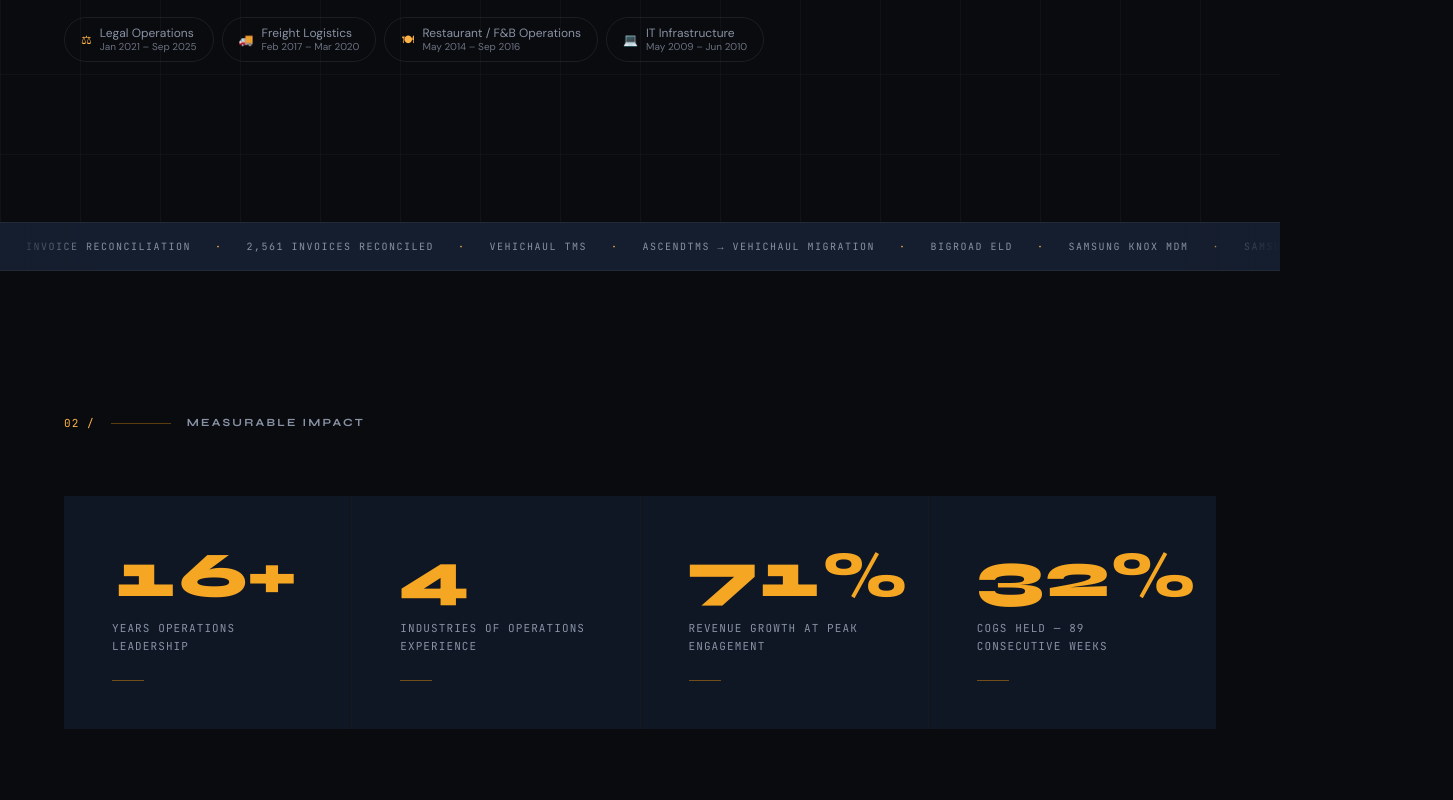
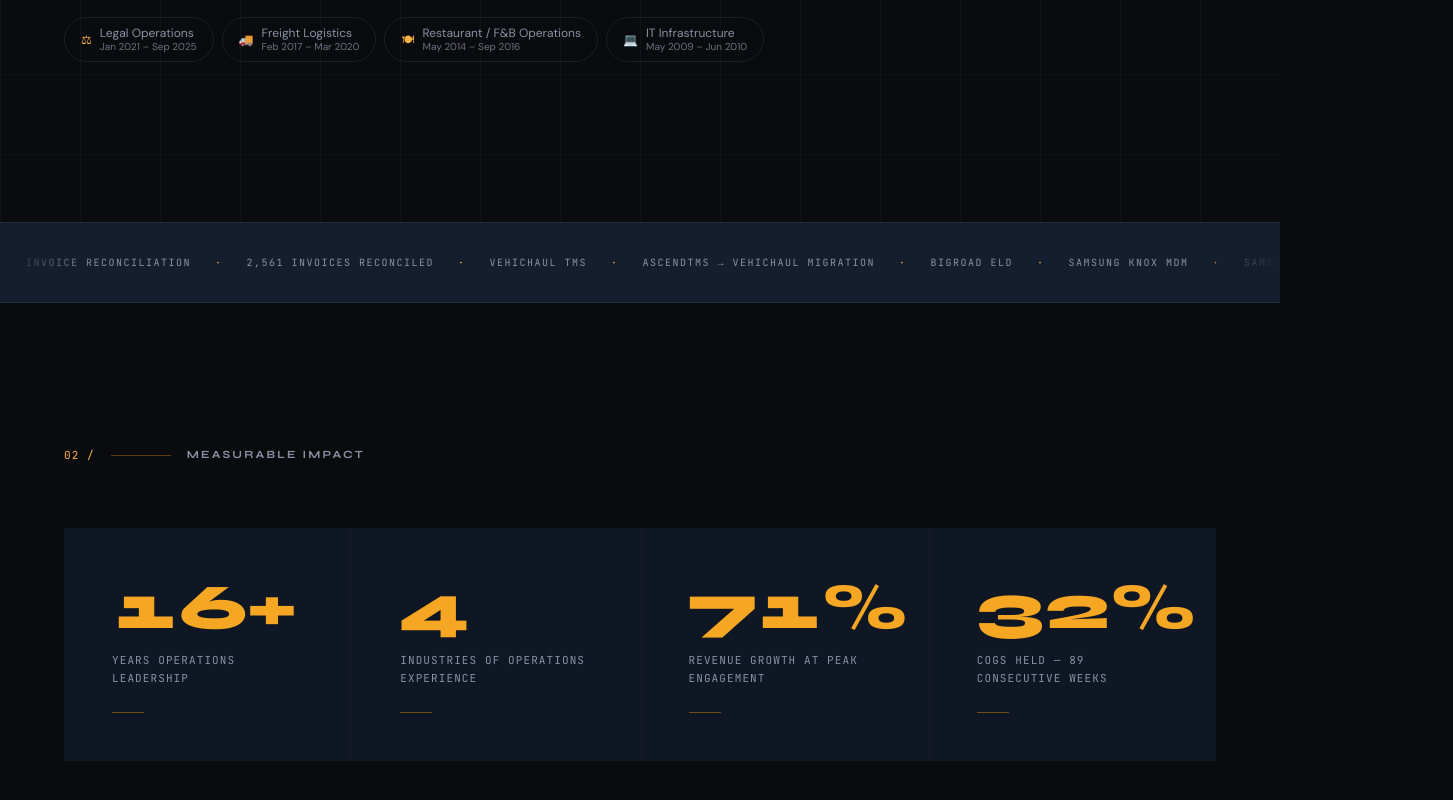
Before and after one commit to tru0blu0/jimmy-chamberlin-portfolio, a React (Vite) app: page / in a window 1280 px wide. Shown: the part 1206-2006 px from the top of the page, 1453 px wide, since content can reach past the window. Built offline with nearby package versions, Linux system fonts and the light colour scheme.

Commit message:
fix: restore overflow-hidden on hero, make marquee taller (py-8 min-h-72px) — pills now slide behind and stay hidden

```diff
--- a/src/components/Hero.tsx
+++ b/src/components/Hero.tsx
@@ -23,7 +23,7 @@ export default function Hero() {
   const phrases = data.tagline.split('.').map(p => p.trim()).filter(Boolean)
 
   return (
-    <section ref={ref} className="relative min-h-screen flex items-center pt-24 pb-40">
+    <section ref={ref} className="relative min-h-screen flex items-center overflow-hidden pt-24 pb-40">
       {/* Layered backgrounds */}
       <div className="absolute inset-0 grid-bg" aria-hidden="true" />
       <div className="absolute inset-0 spotlight-bg" aria-hidden="true" />
--- a/src/components/Marquee.tsx
+++ b/src/components/Marquee.tsx
@@ -9,7 +9,7 @@ export default function Marquee() {
   const items = reduceMotion ? data.credibilityMarquee : [...data.credibilityMarquee, ...data.credibilityMarquee]
 
   return (
-    <div className="relative z-20 w-full overflow-hidden border-y border-white/[0.06] bg-bg-surface py-4 select-none">
+    <div className="relative z-20 w-full overflow-hidden border-y border-white/[0.06] bg-bg-surface py-8 min-h-[72px] flex items-center select-none">
       <div className={`flex flex-wrap justify-center gap-6 ${reduceMotion ? '' : 'w-max animate-marquee flex-nowrap'}`}>
         {items.map((item, i) => (
           <span
```
